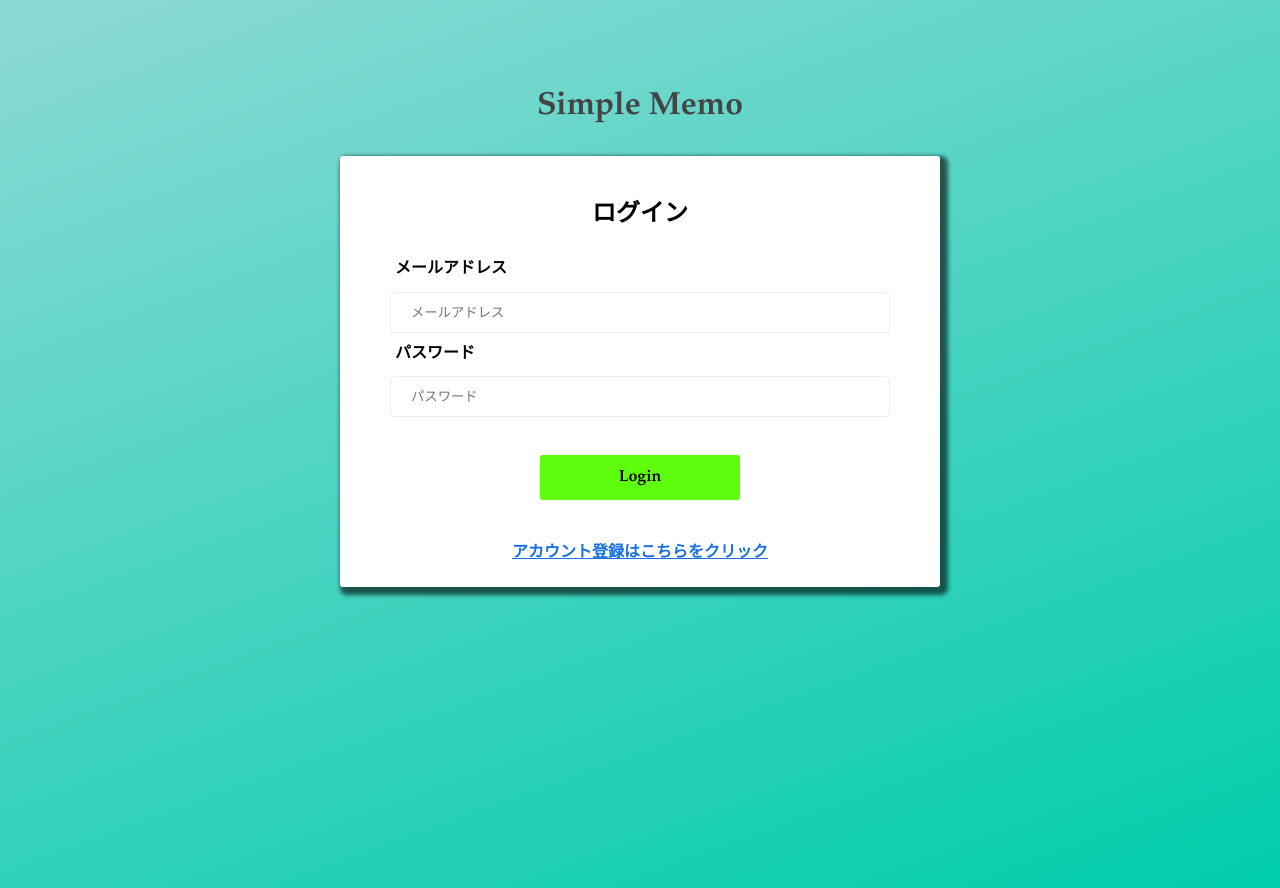
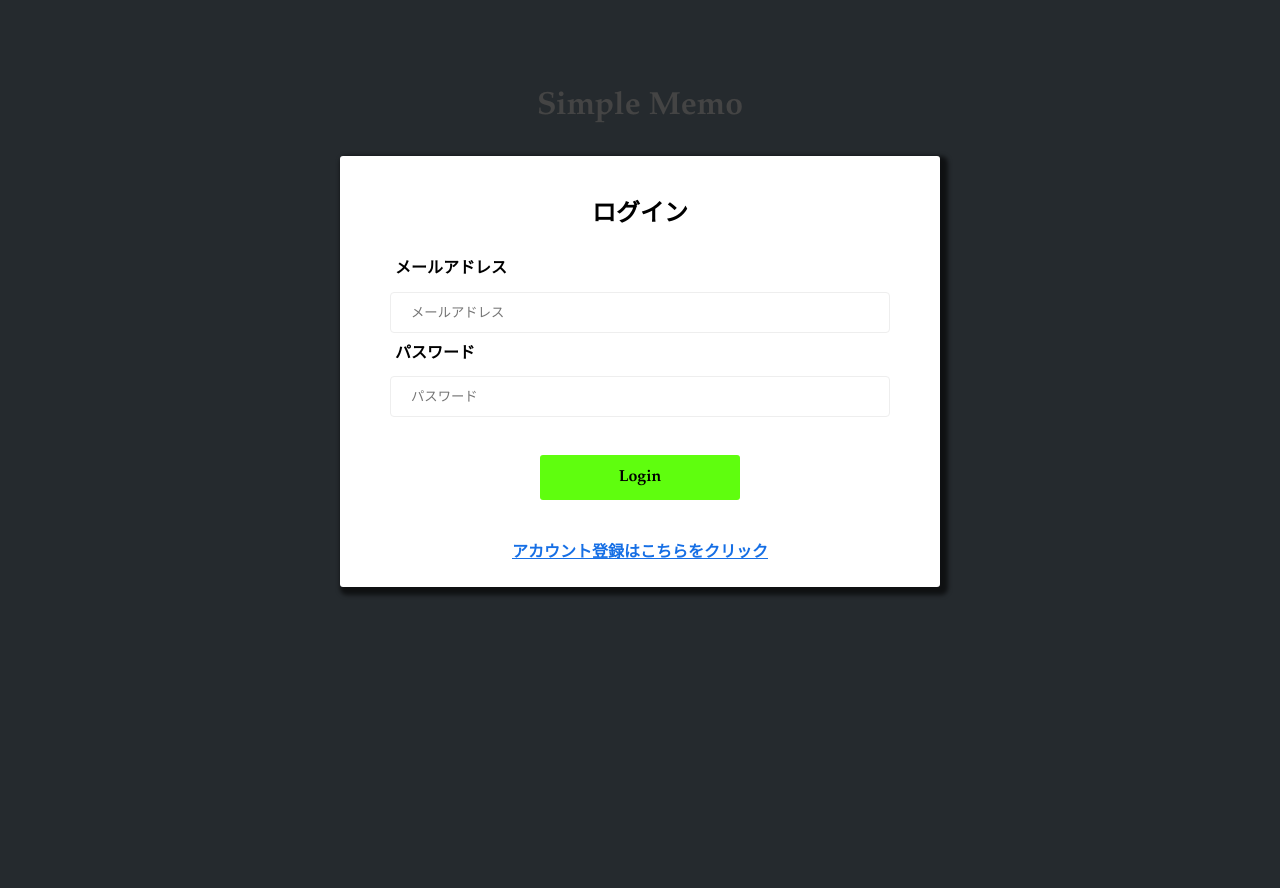
Before and after one commit to Makoto335/memo-vue, a Vue app: page / in a window 1280 px wide. Built offline with nearby package versions, Linux system fonts and the light colour scheme.

Commit message:
Cange main background color

```diff
--- a/src/assets/main.scss
+++ b/src/assets/main.scss
@@ -1,10 +1,15 @@
+// * {
+//   outline: 2px red solid;
+// }
+
 body {
   color: #444;
   font-family: Bodoni MT, Didot, Didot LT STD, Hoefler Text, Garamond,
     Times New Roman, serif;
   line-height: 1.7;
   min-height: 100vh;
-  background: linear-gradient(-20deg, #00cdac 0%, #8ddad5 100%);
+  background: #252A2E;
+  margin: unset;
 }
 .error {
   color: #ff3f80;
@@ -14,7 +19,8 @@ button {
   text-decoration: none;
   font-family: Bodoni MT, Didot, Didot LT STD, Hoefler Text, Garamond,
     Times New Roman, serif;
-  box-sizing: border-box;}
+  box-sizing: border-box;
+}
 
 @mixin box001 {
   padding: 20px;
@@ -44,9 +50,9 @@ button {
   }
   cursor: pointer;
   &.active {
-    background: #367edd;
+    background: #5FFE0E;
     a {
-      color: #fff;
+      color: black;
     }
   }
 }
@@ -54,7 +60,6 @@ button {
   display: block;
   width: 50px;
   height: 50px;
-
 }
 .prev-class {
   cursor: pointer;
```
